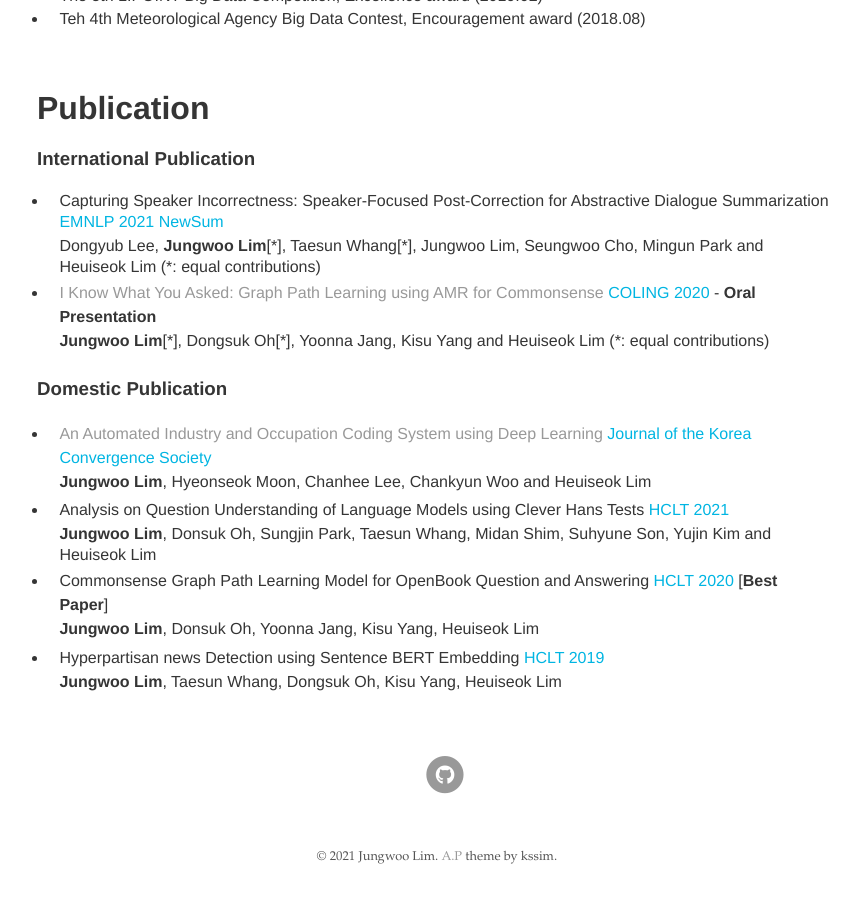
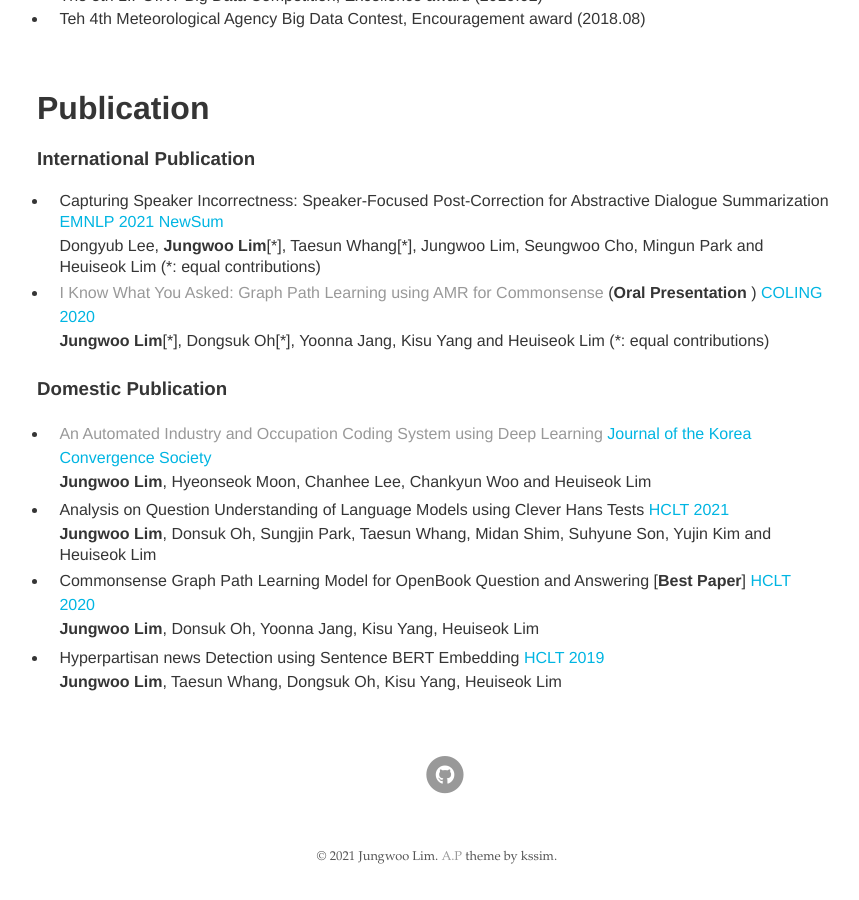
Before and after one commit to dlawjddn803/dlawjddn803.github.io, a Jekyll site: the page built from index.md, in a window 1280 px wide and 900 px high, scrolled down 1070 px. Shown: the whole window, without its empty margins (203-1062 px from the left). Built offline with Jekyll 4.4.1, drawn with Linux system fonts in a browser that asks for light colours; our own code applies the rules of GitHub Pages for plain Markdown files.

Commit message:
config  changed

```diff
--- a/index.md
+++ b/index.md
@@ -42,7 +42,7 @@ Contact: dlawjddn803@gmail.com / wjddn803@korea.ac.kr
 ### International Publication
 * Capturing Speaker Incorrectness: Speaker-Focused Post-Correction for Abstractive Dialogue Summarization <span style="color:rgb(0,181,226)"> EMNLP 2021 NewSum </span> <br/>
  Dongyub Lee, **Jungwoo Lim**[\*], Taesun Whang[\*], Jungwoo Lim, Seungwoo Cho, Mingun Park and Heuiseok Lim (*: equal contributions)
-* [I Know What You Asked: Graph Path Learning using AMR for Commonsense](https://arxiv.org/pdf/2011.00766.pdf) <span style="color:rgb(0,181,226)"> COLING 2020 </span> - **Oral Presentation** <br/>
+* [I Know What You Asked: Graph Path Learning using AMR for Commonsense](https://arxiv.org/pdf/2011.00766.pdf) (**Oral Presentation** ) <span style="color:rgb(0,181,226)"> COLING 2020 </span>  <br/>
 **Jungwoo Lim**[\*], Dongsuk Oh[\*], Yoonna Jang, Kisu Yang and Heuiseok Lim (*: equal contributions)
 
 ### Domestic Publication
@@ -50,7 +50,7 @@ Contact: dlawjddn803@gmail.com / wjddn803@korea.ac.kr
 **Jungwoo Lim**, Hyeonseok Moon, Chanhee Lee, Chankyun Woo and Heuiseok Lim
 * Analysis on Question Understanding of Language Models using Clever Hans Tests <span style="color:rgb(0,181,226)"> HCLT 2021 </span> <br/>
 **Jungwoo Lim**, Donsuk Oh, Sungjin Park, Taesun Whang, Midan Shim, Suhyune Son, Yujin Kim and Heuiseok Lim
-* Commonsense Graph Path Learning Model for OpenBook Question and Answering <span style="color:rgb(0,181,226)"> HCLT 2020 </span> [**Best Paper**] <br/>
+* Commonsense Graph Path Learning Model for OpenBook Question and Answering [**Best Paper**] <span style="color:rgb(0,181,226)"> HCLT 2020 </span>  <br/>
 **Jungwoo Lim**, Donsuk Oh, Yoonna Jang, Kisu Yang, Heuiseok Lim
 * Hyperpartisan news Detection using Sentence BERT Embedding <span style="color:rgb(0,181,226)"> HCLT 2019 </span> <br/>
 **Jungwoo Lim**, Taesun Whang, Dongsuk Oh, Kisu Yang, Heuiseok Lim
```
